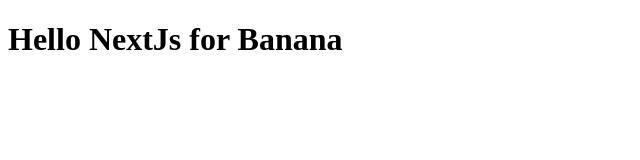
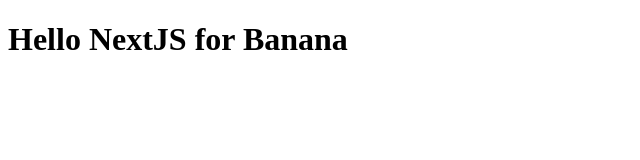
Before and after one commit to pollyjean/next-again, a Next.js app: page / in a window 1280 px wide. Shown: the top 160 px of the page, without its empty margins (0-640 px from the left). Built offline with nearby package versions, Linux system fonts and the light colour scheme.

Commit message:
create layout.tsx

```diff
--- /dev/null
+++ b/app/layout.tsx
@@ -0,0 +1,11 @@
+export default function RootLayout({
+    children,
+}: {
+    children: React.ReactNode;
+}) {
+    return (
+        <html>
+            <body>{children}</body>
+        </html>
+    )
+}
--- a/app/page.tsx
+++ b/app/page.tsx
@@ -1,3 +1,3 @@
 export default function Banana() {
-    return <h1>Hello NextJs for Banana</h1>
+    return <h1>Hello NextJS for Banana</h1>
 }
```
